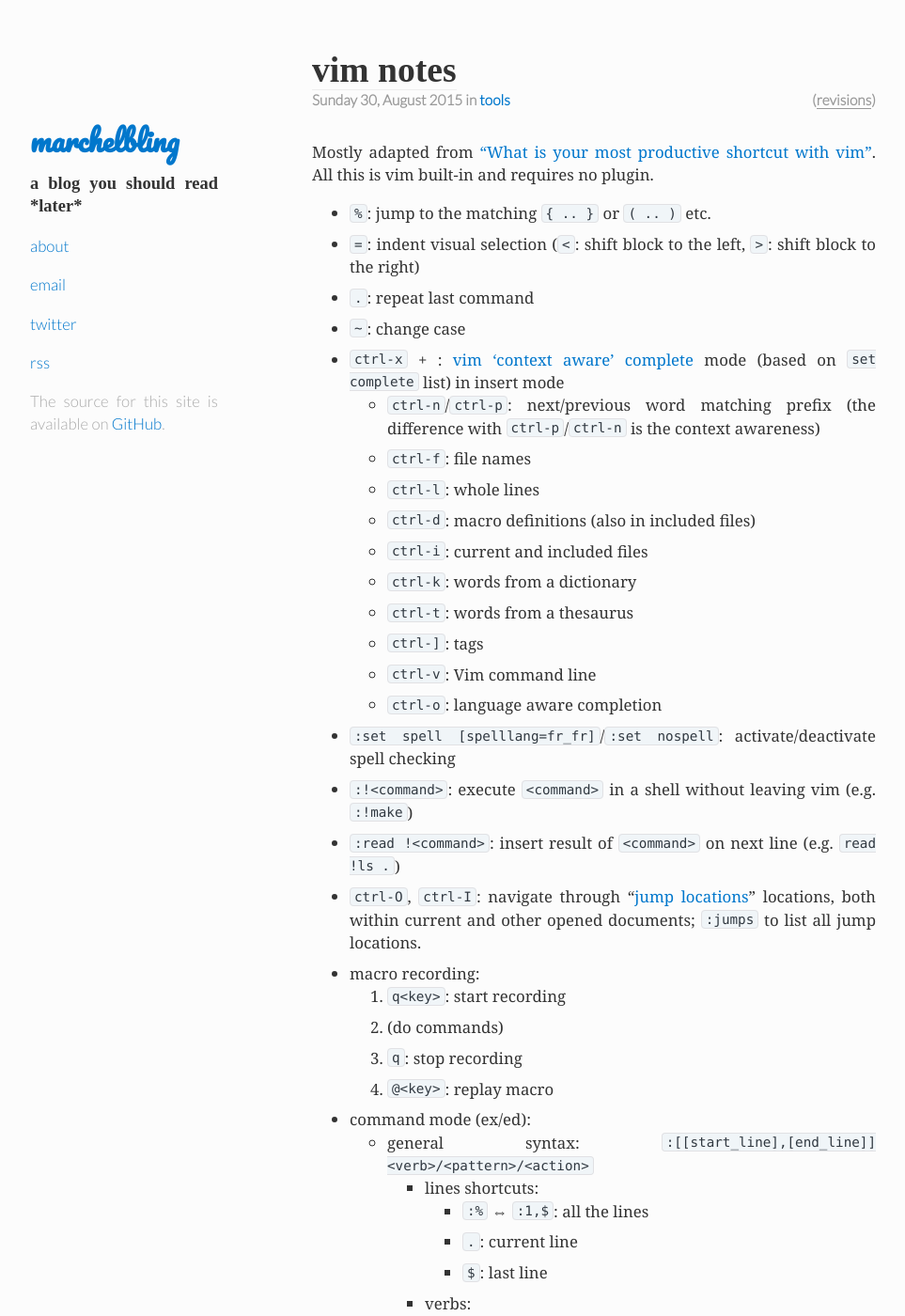
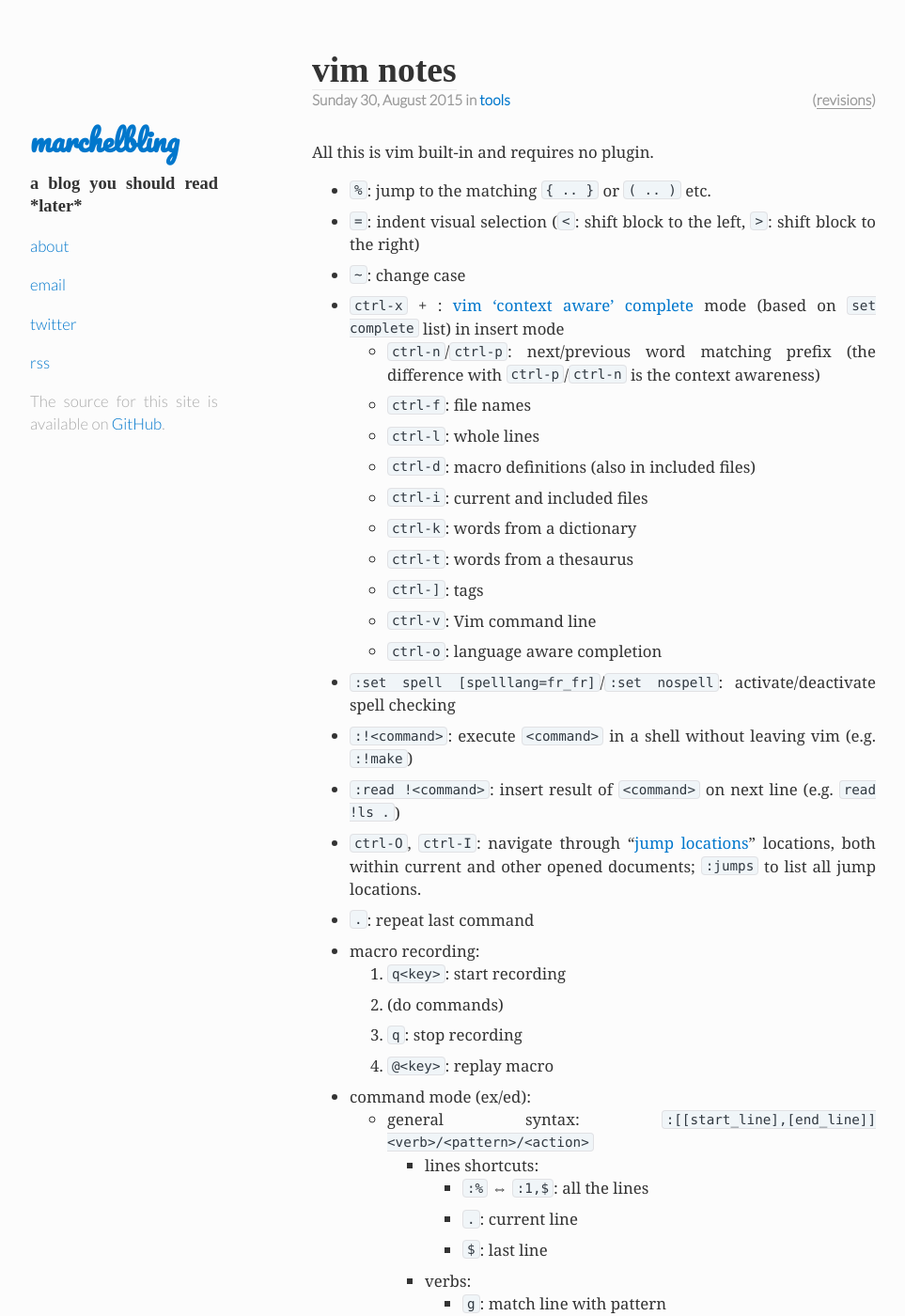
Before and after one commit to marchelbling/marc.helbling.fr, a Jekyll site: the page built from _posts/2015-08-30-vim-notes.md, in a window 1280 px wide and 1400 px high. Shown: the whole window at 94% size, without its empty margins (56-1019 px from the left). Built offline with Jekyll 4.4.1, drawn with Linux system fonts in a browser that asks for light colours; some web fonts are replaced; Markdown is read by kramdown in place of the engine named in the settings; comment, search, counter and statistics services are not loaded; some of the changed text lies outside the part shown.

Commit message:
Fixes vim SO link

```diff
--- a/_posts/2015-08-30-vim-notes.md
+++ b/_posts/2015-08-30-vim-notes.md
@@ -6,11 +6,10 @@ tags: [text, vim]
 description: Some notes/reminders on vim
 ---
 
-Mostly adapted from [“What is your most productive shortcut with vim”](stackoverflow.com/questions/1218390/what-is-your-most-productive-shortcut-with-vim). All this is vim built-in and requires no plugin.
+All this is vim built-in and requires no plugin.
 
 * `%`: jump to the matching `{ .. }` or `( .. )` etc.
 * `=`: indent visual selection (`<`: shift block to the left, `>`: shift block to the right)
-* `.`: repeat last command
 * `~`: change case
 * `ctrl-x` + : [vim ‘context aware’ complete](https://www.youtube.com/watch?v=3TX3kV3TICU) mode (based on `set complete` list) in insert mode
     * `ctrl-n`/`ctrl-p`: next/previous word matching prefix (the difference with `ctrl-p`/`ctrl-n` is the context awareness)
```
Also changed, not shown: other parts of _posts/2015-08-30-vim-notes.md (+7 -0 lines).
